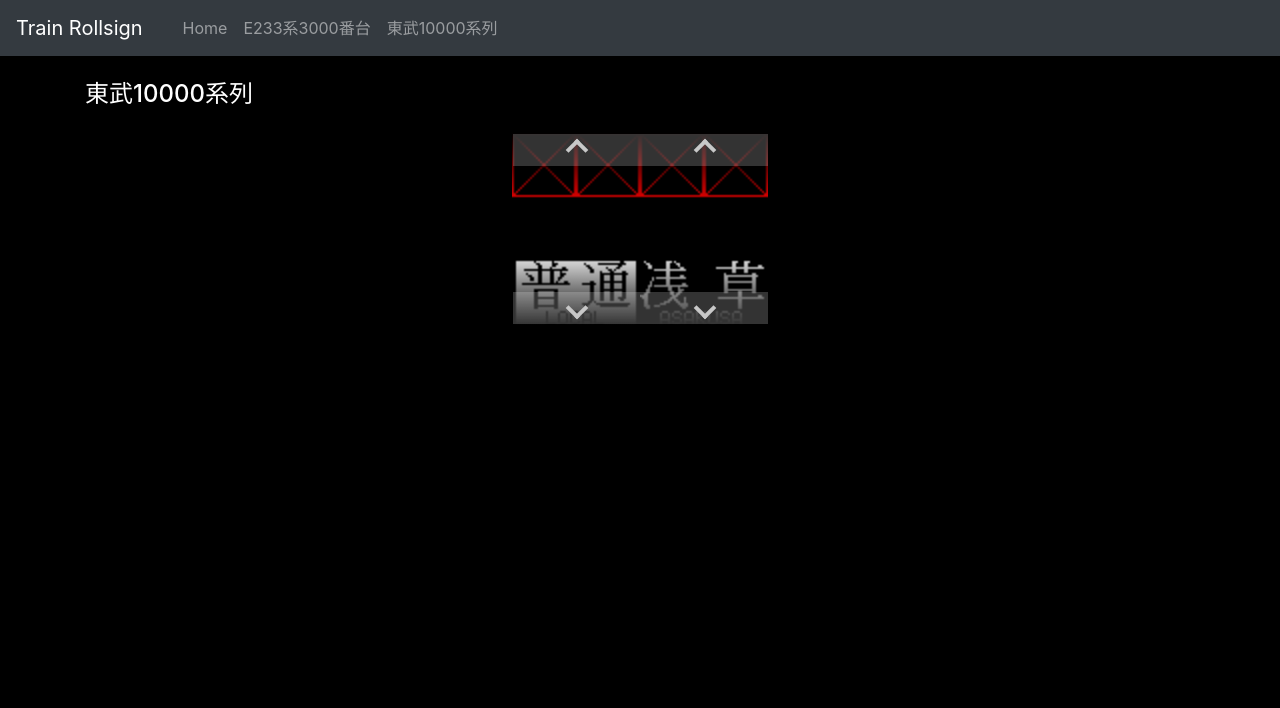
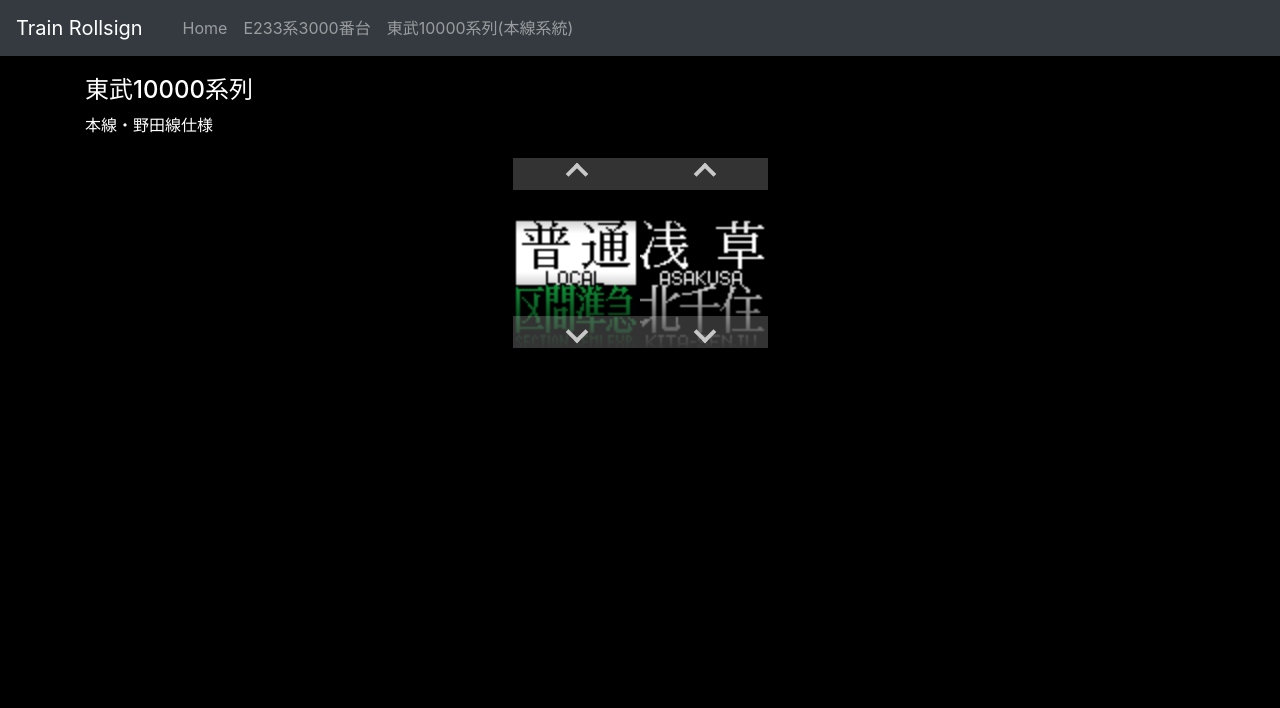
Before and after one commit to Massu0921/Train-Rollsign, a Flask app: page /tobu_10000 in a window 1280 px wide. Shown: the top 708 px of the page. Run offline with Flask 2, Linux system fonts and the light colour scheme; some libraries are stand-ins or nearby versions.

Commit message:
名称変更 リニューアル仕様 -> 本線・野田線仕様

```diff
--- a/templates/index.html
+++ b/templates/index.html
@@ -22,7 +22,7 @@
         <div class="tobu_10000 col-md-5 m-4">
           <a href="tobu_10000">
             <img src="/static/images/tobu_10000.jpg" class="train-thumb" alt="東武10000系列">
-            <p class="ontext">東武10000系列<br>リニューアル仕様</p>
+            <p class="ontext">東武10000系列<br>本線・野田線仕様</p>
           </a>
         </div>
       </div>
--- a/templates/layout.html
+++ b/templates/layout.html
@@ -29,7 +29,7 @@
           <a class="nav-link" href="E233">E233系3000番台</a>
         </li>
         <li class="nav-item">
-          <a class="nav-link" href="tobu_10000">東武10000系列</a>
+          <a class="nav-link" href="tobu_10000">東武10000系列(本線系統)</a>
         </li>
       </ul>
     </div>
--- a/templates/tobu_10000.html
+++ b/templates/tobu_10000.html
@@ -8,9 +8,10 @@
 </head>
 
 <body>
-  <div id="train-name" class="m-4">
+  <div id="train-name" style="margin: 20px 20px;">
     <div class="container">
       <h4>東武10000系列</h4>
+      <p>本線・野田線仕様</p>
     </div>
   </div>
 
@@ -18,8 +19,8 @@
     <!-- グラデーション -->
     <div class="tobu-gradient"></div>
     <!-- 種別・行先画像 -->
-    <img src="/static/images/tobu_10000_type.png" id="type" class="tobu-thumb" style="top: 0px;">
-    <img src="/static/images/tobu_10000_dest.png" id="destination" class="tobu-thumb" style="top: 0px; left: 128px;">
+    <img src="/static/images/tobu_10000_type.png" id="type" class="tobu-thumb" style="top: -64px;">
+    <img src="/static/images/tobu_10000_dest.png" id="destination" class="tobu-thumb" style="top: -64px; left: 128px;">
     <!-- 種別移動用ボタン -->
     <div id="type-up" class="btn tobu-up" style="top: 16px; left: 0px;"></div>
     <div id="type-down" class="btn tobu-down" style="bottom: 16px; left: 0px;"></div>
```
